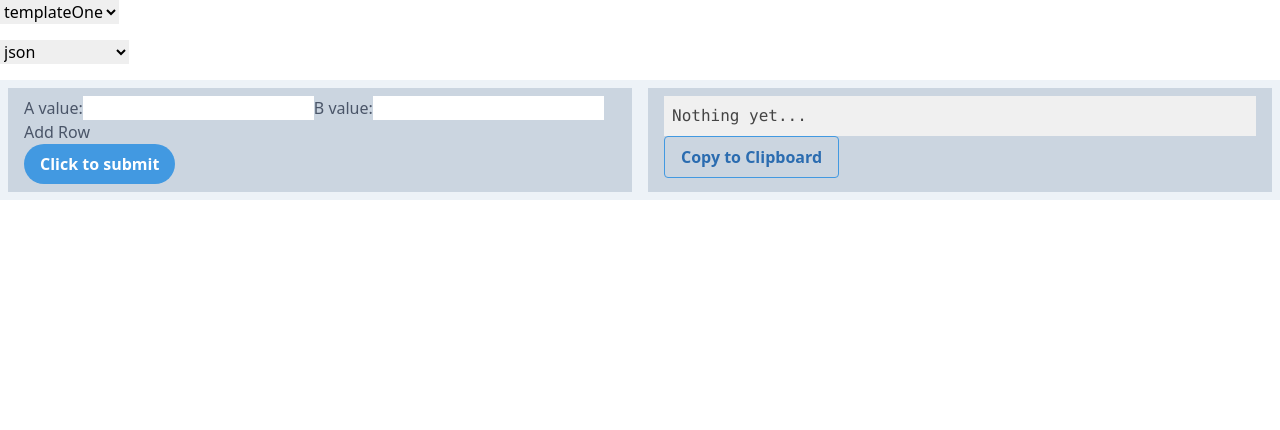
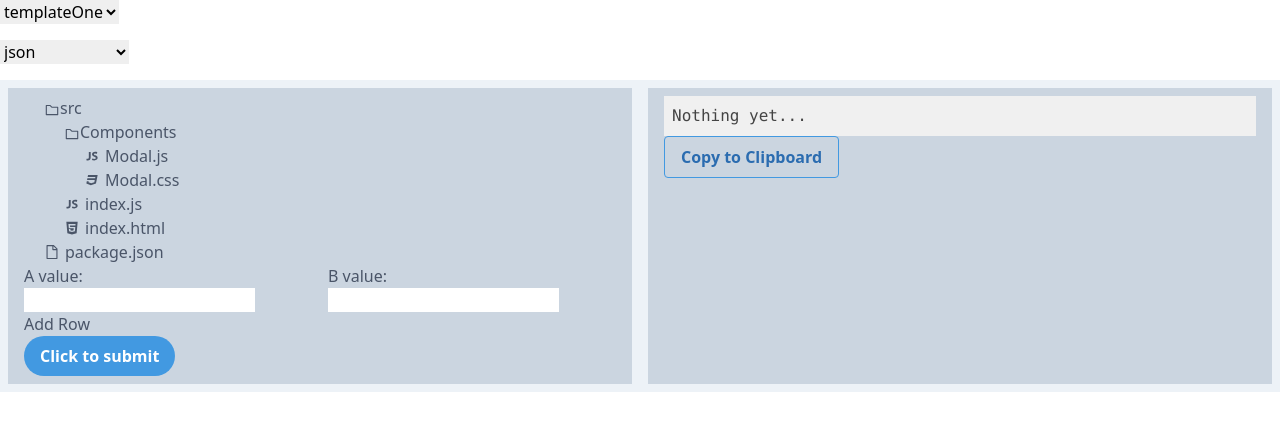
Before and after one commit to gschultz49/templateBuilder, a Next.js app: page / in a window 1280 px wide. Shown: the top 430 px of the page. Built offline with nearby package versions, Linux system fonts and the light colour scheme.

Commit message:
tree component working and sass imports

```diff
--- a/package.json
+++ b/package.json
@@ -17,6 +17,8 @@
     "@types/node": "^14.0.27",
     "@types/react": "^16.9.46",
     "postcss-preset-env": "^6.7.0",
+    "react-icons": "^3.11.0",
+    "sass": "^1.26.10",
     "tailwindcss": "^1.6.2",
     "typescript": "^3.9.7"
   }
--- a/pages/api/templateOne.ts
+++ b/pages/api/templateOne.ts
@@ -22,8 +22,8 @@ const TemplateOneConfig = (req, res) => {
       data: [
         GenerateTemplateFile({
           name: randomStateInput,
-          content: `
-${produceTestDataFromList(req)}
+          content:
+`${produceTestDataFromList(req)}
 const Component = () => {
 return (
     <pre>
--- /dev/null
+++ b/pages/components/tree/File.module.scss
@@ -0,0 +1,8 @@
+.file {
+  padding-left: 20px;
+  display: flex;
+  align-items: center;
+  span {
+    margin-left: 5px;
+  }
+}
--- /dev/null
+++ b/pages/components/tree/File.tsx
@@ -0,0 +1,26 @@
+import styles from "./File.module.scss";
+import { AiOutlineFile } from "react-icons/ai";
+import { DiJavascript1, DiCss3Full, DiHtml5, DiReact } from "react-icons/di";
+
+const FILE_ICONS = {
+  js: <DiJavascript1 />,
+  css: <DiCss3Full />,
+  html: <DiHtml5 />,
+  jsx: <DiReact />,
+};
+
+const StyledFile = ({ children }) => (
+  <div className={styles.file}>{children}</div>
+);
+const File = ({ name }) => {
+  let ext = name.split(".")[1];
+
+  return (
+    <StyledFile>
+      {/* render the extension or fallback to generic file icon  */}
+      {FILE_ICONS[ext] || <AiOutlineFile />}
+      <span>{name}</span>
+    </StyledFile>
+  );
+};
+export default File;
--- /dev/null
+++ b/pages/components/tree/Folder.module.scss
@@ -0,0 +1,28 @@
+%overflow {
+  overflow: hidden;
+}
+
+.collapsible0 {
+  @extend %overflow;
+  height: 0;
+}
+
+.collapsibleAuto {
+  @extend %overflow;
+  height: auto;
+}
+
+.folder {
+  padding-left: 20px;
+  svg {
+    display: inline-block;
+  }
+  .folder--label {
+    cursor: pointer;
+    display: flex;
+    align-items: center;
+    span {
+      margin-left: 5px;
+    }
+  }
+}
--- /dev/null
+++ b/pages/components/tree/Folder.tsx
@@ -0,0 +1,36 @@
+import { useState } from "react";
+import { AiOutlineFolder } from "react-icons/ai";
+import styles from "./Folder.module.scss";
+
+const Collapsible = ({ isOpen, children }) => {
+  if (isOpen) {
+    return <div className={styles.collapsible0}>{children}</div>;
+  } else {
+    return <div className={styles.collapsibleAuto}>{children}</div>;
+  }
+};
+
+const StyledFolder = ({ children }) => (
+  <div className={styles.folder}>{children}</div>
+);
+
+const Folder = ({ name, children }) => {
+  const [isOpen, setIsOpen] = useState(false);
+
+  const handleToggle = (e) => {
+    e.preventDefault();
+    setIsOpen(!isOpen);
+  };
+
+  return (
+    <StyledFolder>
+      <div className="folder--label" onClick={handleToggle}>
+        <AiOutlineFolder />
+        <span>{name}</span>
+      </div>
+      <Collapsible isOpen={isOpen}>{children}</Collapsible>
+    </StyledFolder>
+  );
+};
+
+export default Folder;
--- /dev/null
+++ b/pages/components/tree/Tree.module.scss
@@ -0,0 +1,3 @@
+.tree {
+  line-height: 1.5;
+}
--- /dev/null
+++ b/pages/components/tree/Tree.tsx
@@ -0,0 +1,44 @@
+import styles from "./Tree.module.scss";
+import Folder from "./Folder";
+import File from "./File";
+
+type FileType = "folder" | "file";
+export interface FileNode {
+  type: FileType;
+  name: string;
+  childrens?: FileNode[];
+}
+
+const StyledTree = ({ children }) => (
+  <div className={styles.tree}>{children}</div>
+);
+
+const TreeRecursive = ({ data }) =>
+  data.map((item: FileNode) => {
+    if (item.type === "file") {
+      return <File name={item.name} />;
+    }
+    if (item.type === "folder") {
+      return (
+        <Folder name={item.name}>
+          {/* Call the <TreeRecursive /> component with the current item.childrens */}
+          <TreeRecursive data={item.childrens} />
+        </Folder>
+      );
+    }
+  });
+
+const Tree = ({ data, children }: { data?: any; children?: any }) => {
+  const isImperative = data && !children;
+
+  return (
+    <StyledTree>
+      {isImperative ? <TreeRecursive data={data} /> : children}
+    </StyledTree>
+  );
+};
+
+Tree.File = File;
+Tree.Folder = Folder;
+
+export default Tree;
--- a/pages/templateOne.tsx
+++ b/pages/templateOne.tsx
@@ -1,5 +1,6 @@
-import { Fragment, useState, useReducer } from "react";
+import { Fragment, useState } from "react";
 import request, { getApiEndpoint } from "./api/requestTemplate";
+import Tree, { FileTree, FileNode } from "./components/tree/Tree";
 
 const row = (props) => {
   return { ...props };
@@ -57,6 +58,26 @@ const TemplateOneRow = ({ rows, setRows, index }) => {
   );
 };
 
+const structure: FileNode[] = [
+  {
+    type: "folder",
+    name: "src",
+    childrens: [
+      {
+        type: "folder",
+        name: "Components",
+        childrens: [
+          { type: "file", name: "Modal.js" },
+          { type: "file", name: "Modal.css" },
+        ],
+      },
+      { type: "file", name: "index.js" },
+      { type: "file", name: "index.html" },
+    ],
+  },
+  { type: "file", name: "package.json" },
+];
+
 const TemplateOne = ({ templateResponse, setTemplateResponse }) => {
   const [rows, setRows] = useState(initialState);
   const [config, setConfig] = useState({
@@ -64,9 +85,13 @@ const TemplateOne = ({ templateResponse, setTemplateResponse }) => {
   });
   return (
     <Fragment>
-      {rows.map((_, index) => (
-        <TemplateOneRow rows={rows} setRows={setRows} index={index} />
-      ))}
+      <Tree data={structure} />
+
+      <div className="grid grid-cols-2 gap-4">
+        {rows.map((_, index) => (
+          <TemplateOneRow rows={rows} setRows={setRows} index={index} />
+        ))}
+      </div>
 
       <button
         onClick={(e) => {
```
Also changed, not shown: 1 other file (tests, documents, lock files or other folders).
